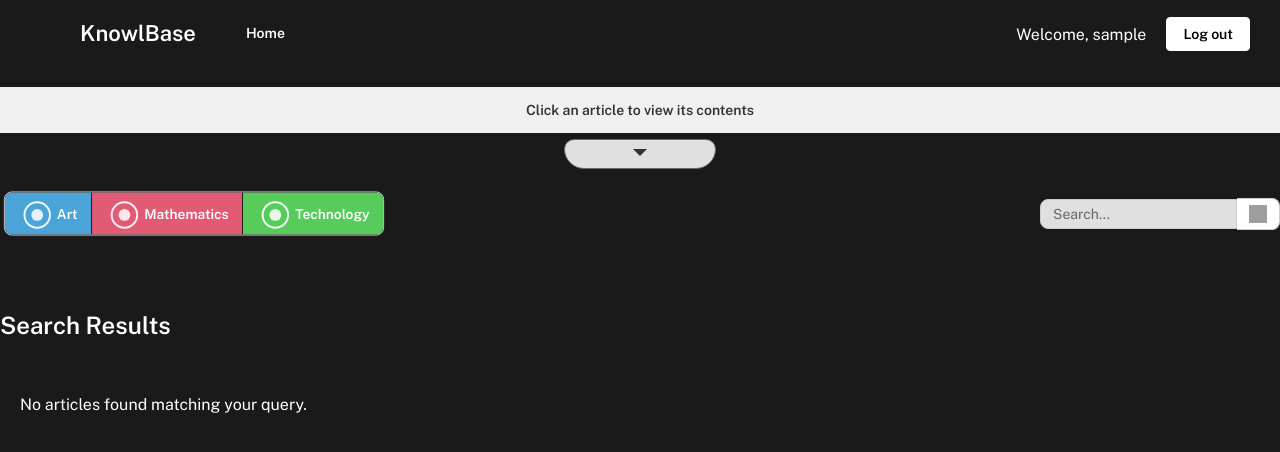
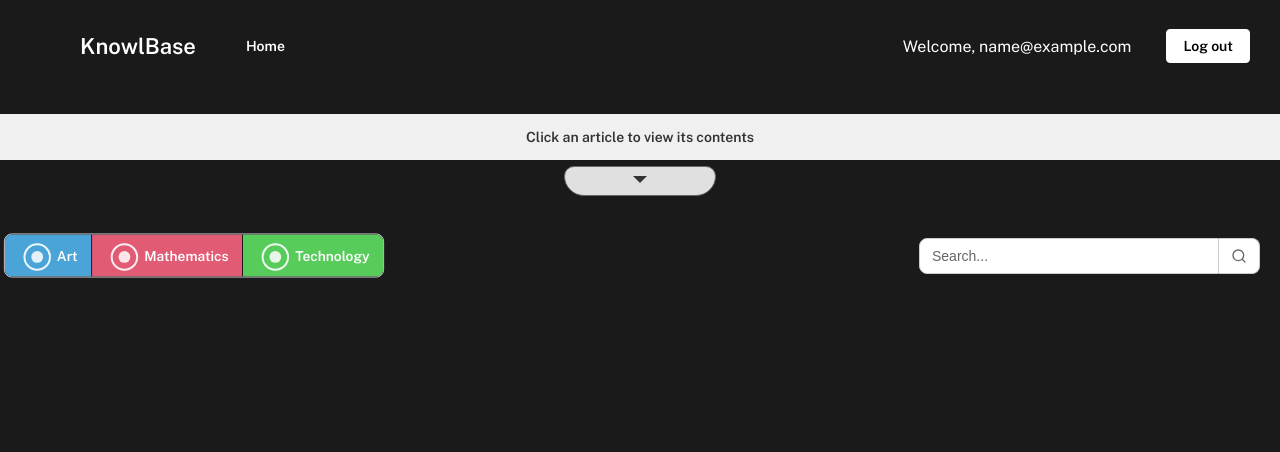
Before and after one commit to twelvewizards/knowlbase, a Django app: page /search/ in a window 1280 px wide. Shown: the top 452 px of the page. Run offline with Django 5.2, Linux system fonts and the light colour scheme; the visitor is signed in with stand-in values (Sample User, id 1); data that the repository does not hold is empty; grey boxes are pictures that could not be loaded.

Commit message:
fixed search bar showing double search results

```diff
--- a/base/settings.py
+++ b/base/settings.py
@@ -79,7 +79,7 @@ DATABASES = {
         'ENGINE': 'django.db.backends.postgresql',
         'NAME': 'KnowlBase',
         'USER': 'postgres',
-        'PASSWORD': 'password',
+        'PASSWORD': 'postpass',
         'HOST': 'localhost',
         'PORT': '5432',
     }
--- a/knowl/static/css/navbar.css
+++ b/knowl/static/css/navbar.css
@@ -18,7 +18,7 @@
 .navbar-right {
     display: flex;
     align-items: center;
-    padding-top: 2px;  /* Adjust this value to move the buttons up */
+    gap: 15px;
 }
 
 /* Black weight for Know4Base logo */
--- a/knowl/static/css/search.css
+++ b/knowl/static/css/search.css
@@ -1,70 +1,60 @@
 /* Search bar container */
 .search-container {
+    display: inline-flex;
+    align-items: center;
+    margin: 20px 20px;
+}
+
+/* Style for the search form */
+.search-form {
     display: flex;
     align-items: center;
-    flex: 1;
-    justify-content: flex-end;
 }
 
 /* Style for the search input field */
 .search-bar {
-    width: 350px; /* Increased from 300px */
-    padding: 6px 14px; /* Adjusted to match filter height */
+    height: 36px;
+    padding: 0 12px;
     border: 1px solid #ccc;
-    border-radius: 8px 0 0 8px; /* Slightly reduced border radius */
-    font-size: 14px; /* Increased to match filter text */
+    border-radius: 8px 0 0 8px;
+    font-size: 14px;
     outline: none;
-    font-family: 'Public Sans', sans-serif;
-    height: 100%; /* Fill the container height */
-    box-sizing: border-box; /* Include padding and border in the element's total width and height */
+    background-color: white;
+    color: #333;
+    width: 300px;
+    box-sizing: border-box;
 }
 
-.search-container form {
-    display: flex;
-    align-items: center;
-    margin: 0;
-    padding: 0;
+.search-bar:focus {
+    border-color: #0066cc;
 }
 
-/* Style for the search button */
+/* Search button styling */
 .search-btn {
-    background-color: white;
+    height: 36px;
+    padding: 0 12px;
     border: 1px solid #ccc;
     border-left: none;
-    border-radius: 0 8px 8px 0; /* Slightly reduced border radius */
-    padding: 6px 14px; /* Adjusted to match filter height */
+    border-radius: 0 8px 8px 0;
+    background-color: white;
     cursor: pointer;
     display: flex;
     align-items: center;
     justify-content: center;
-    height: 100%; /* Fill the container height */
-    box-sizing: border-box; /* Include padding and border in the element's total width and height */
+    box-sizing: border-box;
 }
 
-.search-btn img {
-    width: 18px; /* Slightly increased */
-    height: 18px; /* Slightly increased */
+.search-btn:hover {
+    background-color: #f0f0f0;
 }
 
-.search-container input.search-bar {
-    width: 100%; /* Scale to available space */
-    max-width: 350px; /* Limit the width */
-    padding: 6px 12px;
-    border: 1px solid #ccc;
-    border-radius: 8px 0 0 8px; /* Rounded corners on the left */
-    box-sizing: border-box; /* Ensure padding is included in width */
-    font-family: 'Public Sans', sans-serif;
+/* Search icon styling */
+.search-btn svg {
+    width: 16px;
+    height: 16px;
+    color: #666; /* Icon color */
 }
 
-
-.search-container button.search-btn {
-    padding: 6px 12px; /* Match input padding */
-    border: 1px solid #ccc;
-    border-left: none; /* Remove left border to connect with input */
-    border-radius: 0 8px 8px 0; /* Rounded corners on the right */
-    background-color: white;
-    cursor: pointer;
-    display: flex;
-    align-items: center; /* Center the icon */
-    justify-content: center;
+.search-btn:hover svg {
+    color: #333; /* Darker color on hover */
 }
--- a/knowl/templates/knowl/base.html
+++ b/knowl/templates/knowl/base.html
@@ -35,21 +35,19 @@
             <header>
                 <nav class="navbar">
                     <div class="navbar-left">
-                        <a href="{% url 'index' %}" class="logo">KnowlBase</a>
-                        <a href="#" class="nav-link">Home</a>
+                        <h1 class="logo">KnowlBase</h1>
+                        <a href="{% url 'index' %}" class="nav-link">Home</a>
                     </div>
                     <div class="navbar-right">
                         {% if user.is_authenticated %}
-                            <span class="welcome-message">Welcome, {{ user.username }}</span>
+                            <span class="welcome-text">Welcome, {{ user.email }}</span>
+                            {% if user.groups.all.0.name == "Admin" %}
+                                <img src="{% static 'images/settings.png' %}" alt="Settings" class="settings-icon">
+                            {% endif %}
                             <a href="{% url 'user_logout' %}" class="logout-btn">Log out</a>
-                            {% if user_role in "Admin,Tutor" %}
-                                <a href="#" class="settings-icon">
-                                    <img src="https://img.icons8.com/ios-filled/50/ffffff/settings.png" alt="Settings">
-                                </a>
-                            {% endif %}
                         {% else %}
-                            <a href="#" class="login-btn">Log in</a>
-                            <a href="#" class="signup-btn">Sign up</a>
+                            <button class="login-btn">Log in</button>
+                            <button class="signup-btn">Sign up</button>
                         {% endif %}
                     </div>
                 </nav>
@@ -91,14 +89,18 @@
                     </div>
 
                     <!-- Search bar -->
-                    <div class="search-container">
-                        <form method="GET" action="{% url 'search_articles' %}">
-                            <input type="text" name="q" class="search-bar" placeholder="Search..." value="{{ request.GET.q }}">
+                    <form action="{% url 'search_articles' %}" method="GET" class="search-form">
+                        <div class="search-container">
+                            <input type="text" name="q" class="search-bar" placeholder="Search...">
                             <button type="submit" class="search-btn">
-                                <img src="https://img.icons8.com/ios-filled/24/000000/search.png" alt="Search Icon">
+                                <svg xmlns="http://www.w3.org/2000/svg" width="16" height="16" viewBox="0 0 24 24" fill="none" stroke="currentColor" stroke-width="2" stroke-linecap="round" stroke-linejoin="round">
+                                    <circle cx="11" cy="11" r="8"></circle>
+                                    <line x1="21" y1="21" x2="16.65" y2="16.65"></line>
+                                </svg>
                             </button>
-                        </form>
-                    </div>
+                        </div>
+                    </form>
+
                 </div>
 
                 <!-- Articles -->
--- a/knowl/templates/knowl/search_results.html
+++ /dev/null
@@ -1,22 +0,0 @@
-{% extends 'knowl/base.html' %}
-
-{% block content %}
-    <h2>Search Results{% if query %} for "{{ query }}"{% endif %}</h2>
-
-    <div class="article-buttons-container">
-        {% if articles %}
-            {% for article in articles %}
-                <button class="article-button" data-article-id="{{ article.id }}">
-                    {{ article.title }}
-                </button>
-            {% endfor %}
-        {% else %}
-            <p>No articles found matching your query.</p>
-        {% endif %}
-    </div>
-
-    <!-- Embed the articles JSON data -->
-    <script id="articlesData" type="application/json">
-        {{ articles_json|safe }}
-    </script>
-{% endblock %}
--- a/knowl/views.py
+++ b/knowl/views.py
@@ -414,19 +414,26 @@ def search_articles(request):
             Q(notable_work__icontains=query)
         )
 
-    # Serialize articles to JSON
-    articles_list = list(articles.values())
-    articles_json = json.dumps(articles_list, cls=DjangoJSONEncoder)
+    # Get user role
+    user_role = get_user_role(request.user)
+
+    # Serialize articles with all necessary fields
+    articles = list(articles.values(
+        'id', 'title', 'about', 'notable_work', 'year',
+        'medium', 'dimensions', 'location', 'born', 'died',
+        'nationality', 'known_for', 'designed_by', 'developer',
+        'category__name', 'type__name', 'category_id'
+    ))
+
+    articles_json = json.dumps(articles, cls=DjangoJSONEncoder)
 
     context = {
-        'articles': articles,
         'articles_json': articles_json,
-        'query': query,
         'user_authenticated': request.user.is_authenticated,
-        'user_role': get_user_role(request.user),
+        'user_role': user_role,
     }
 
-    return render(request, 'knowl/search_results.html', context)
+    return render(request, 'knowl/base.html', context)
 
 def get_user_role(user):
     if user.is_authenticated:
```
